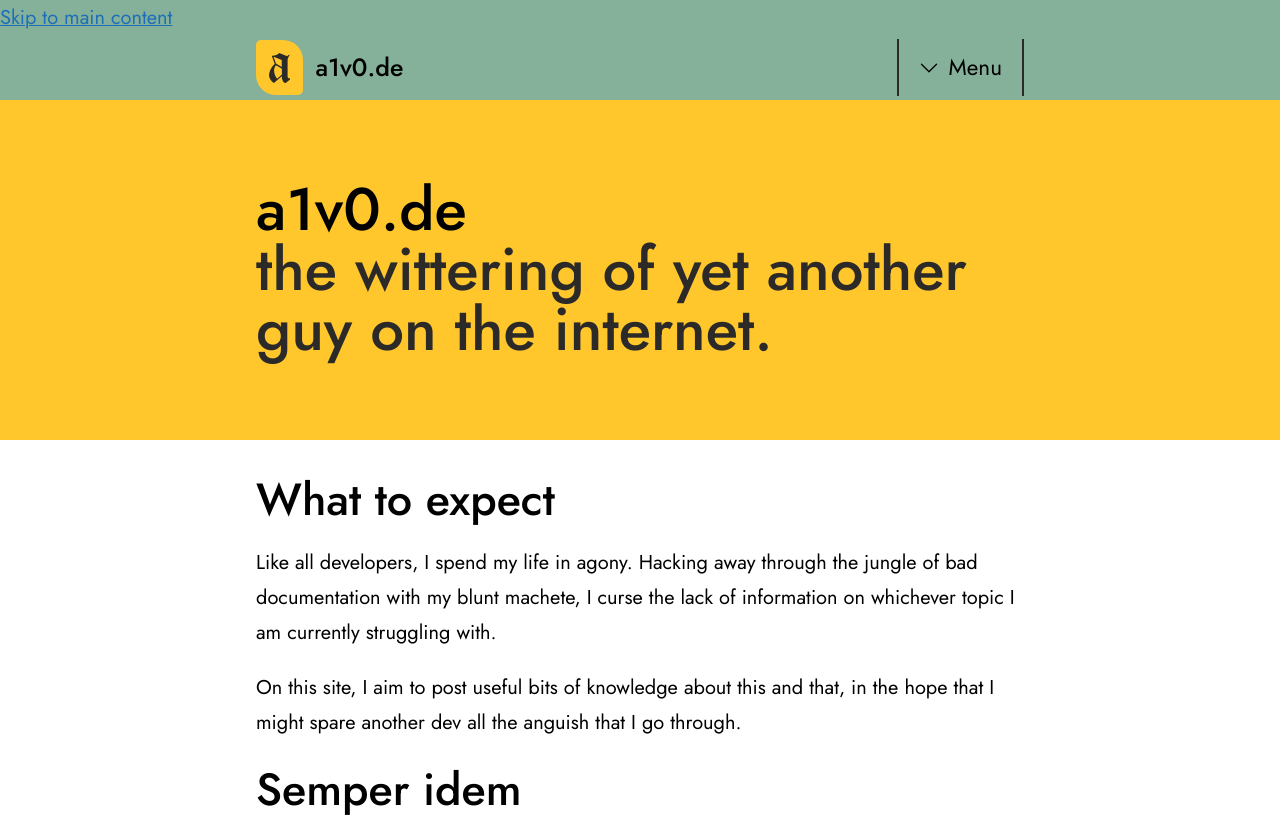
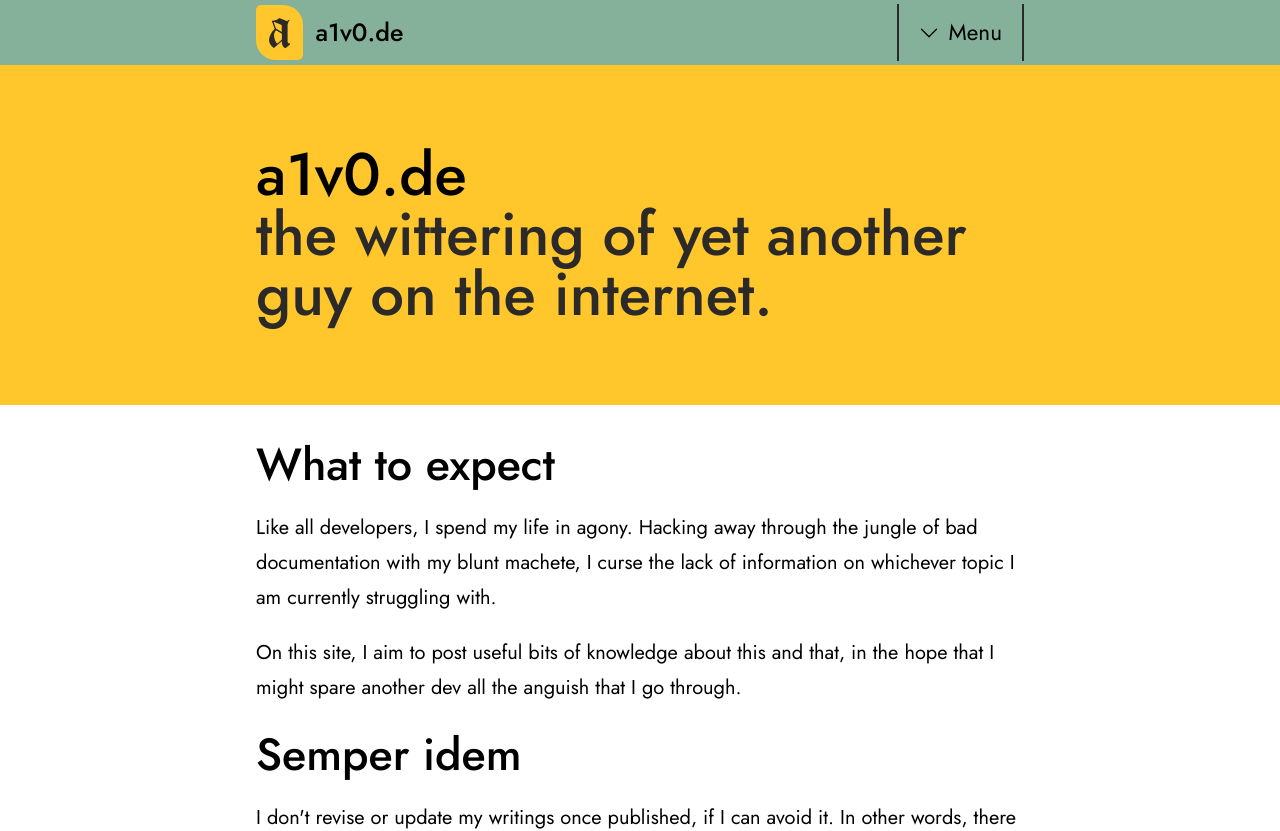
Before and after one commit to a1v0/a1v0.de, a Next.js app: page / in a window 1280 px wide. Shown: the top 831 px of the page. Built offline with nearby package versions, Linux system fonts and the light colour scheme.

Commit message:
Style skip link to hide it

```diff
--- a/app/globals.css
+++ b/app/globals.css
@@ -164,4 +164,20 @@
 	.text-content {
 		@apply py-2;
 	}
+
+	.skip-link {
+		@apply bg-accent-colour;
+		@apply absolute;
+		@apply block;
+		@apply !w-0;
+		@apply !h-0;
+		@apply overflow-hidden;
+	}
+
+	.skip-link:focus {
+		@apply static;
+		@apply p-1;
+		@apply !w-full;
+		@apply !h-auto;
+	}
 }
```
